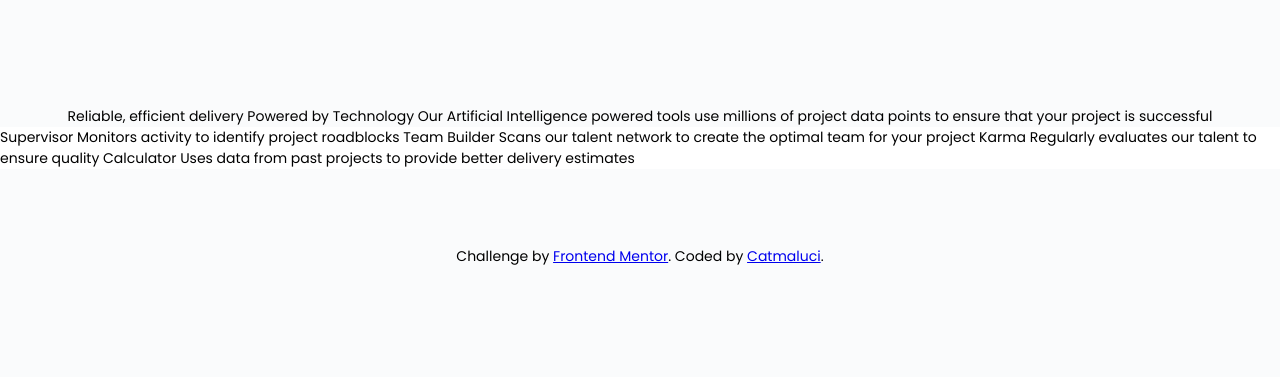
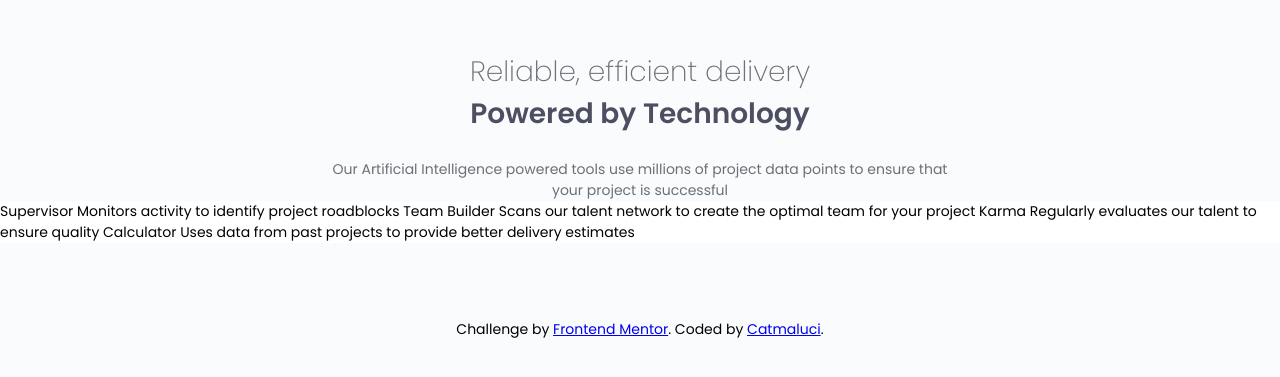
Before and after one commit to catmaluci/four-card-section, a plain HTML site: page index.html in a window 1280 px wide. Shown: the part 175-552 px from the top of the page. Drawn offline with Linux system fonts and the light colour scheme.

Commit message:
header styled

```diff
--- a/index.html
+++ b/index.html
@@ -19,12 +19,13 @@
 </head>
 <body>
   <header>
-  Reliable, efficient delivery
-  Powered by Technology
+  <h1>Reliable, efficient delivery</h1>
+  <h2>Powered by Technology</h2>
 
   Our Artificial Intelligence powered tools use millions of project data points
   to ensure that your project is successful
 </header>
+
 <main>
   Supervisor
   Monitors activity to identify project roadblocks
--- a/style.css
+++ b/style.css
@@ -19,6 +19,30 @@ body {
   font-size: 14px;
 }
 
+header {
+
+  display: flex;
+  justify-content: center;
+  align-items: center;
+  flex-direction: column;
+  text-align: center;
+  width: 50%;
+  color: var(--color-grey-400);
+}
+
+h1 {
+  font-weight: 200;
+   font-size: 2em;
+   margin-bottom: 0;
+   color: var(--color-grey-400);
+}
+
+h2 {
+  font-weight: 600;
+  font-size: 2em;
+  margin-top: 0;
+   color: var(--color-grey-500);
+}
 main {
   background-color: var(--color-white);
 
```
